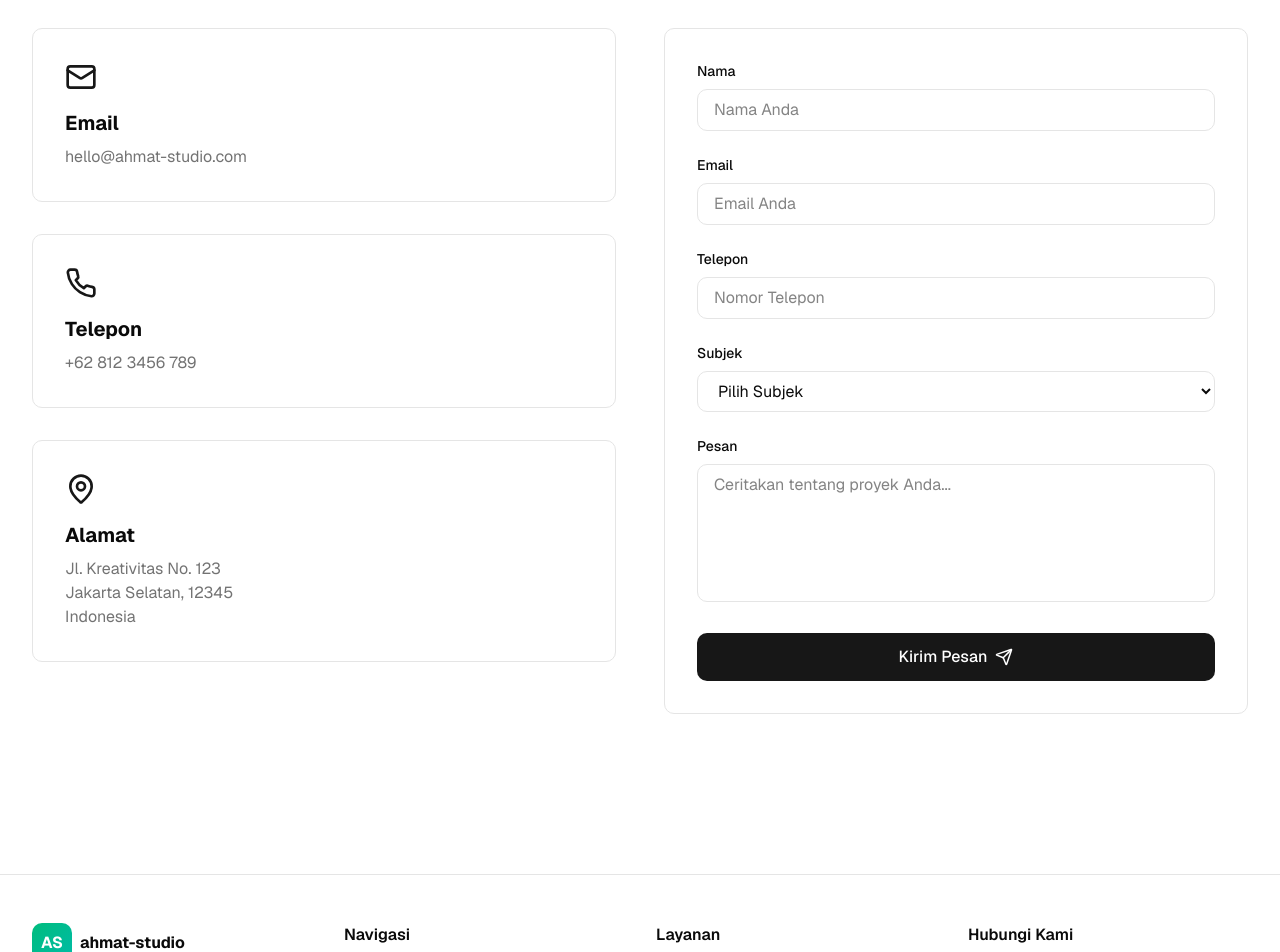
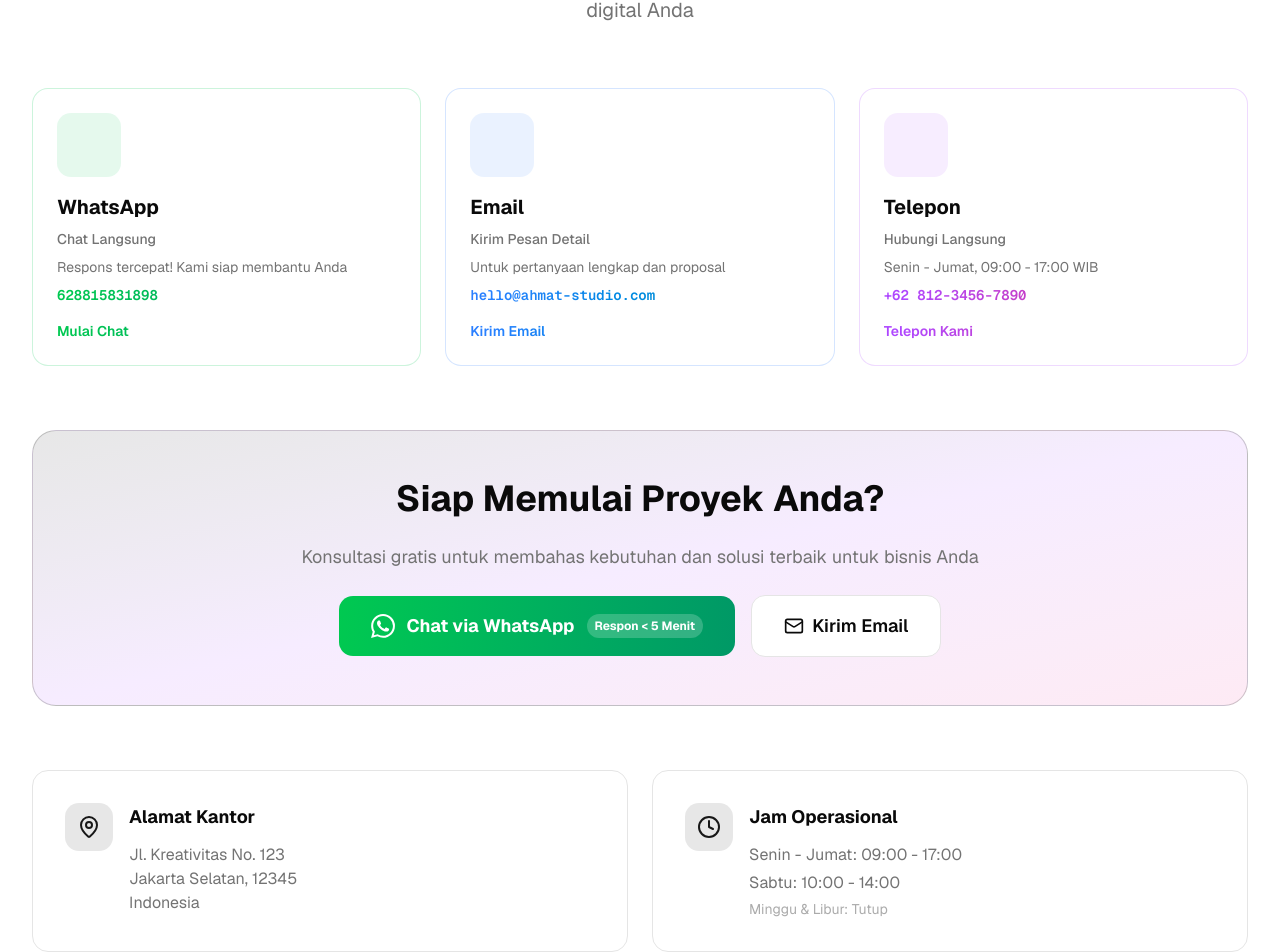
Before and after one commit to Ahmatsembiring/Projek-pkm, a Next.js app: page /kontak in a window 1280 px wide. Shown: the part 274-1226 px from the top of the page. Built offline with nearby package versions, Linux system fonts and the light colour scheme.

Commit message:
Update Kontak

```diff
--- a/app/kontak/page.tsx
+++ b/app/kontak/page.tsx
@@ -1,159 +1,203 @@
-"use client"
+'use client';
 
-import type React from "react"
+import type React from 'react';
+import { Mail, MapPin, Phone, Clock, Send, MessageCircle } from 'lucide-react';
+import { useState } from 'react';
 
-import { useState } from "react"
-import { Mail, Phone, MapPin, Send } from "lucide-react"
+// Konfigurasi Kontak
+// PENTING: Ganti dengan nomor WhatsApp AKTIF Anda!
+// Format: 62 + nomor tanpa 0 di depan
+// Contoh: 628123456789 (untuk nomor 08123456789)
+const WHATSAPP_NUMBER = '628815831898'; // ⬅️ GANTI DENGAN NOMOR ANDA!
+const PRE_FILLED_MESSAGE = 'Halo, saya tertarik dengan layanan Ahmat Studio. Bisakah kita berdiskusi lebih lanjut tentang proyek saya?';
+const WHATSAPP_URL = `https://wa.me/${WHATSAPP_NUMBER}?text=${encodeURIComponent(PRE_FILLED_MESSAGE)}`;
+
+// Ikon WhatsApp yang lebih bagus
+const WhatsAppIcon = (props: React.SVGProps<SVGSVGElement>) => (
+  <svg {...props} viewBox="0 0 24 24" fill="currentColor" xmlns="http://www.w3.org/2000/svg">
+    <path d="M17.472 14.382c-.297-.149-1.758-.867-2.03-.967-.273-.099-.471-.148-.67.15-.197.297-.767.966-.94 1.164-.173.199-.347.223-.644.075-.297-.15-1.255-.463-2.39-1.475-.883-.788-1.48-1.761-1.653-2.059-.173-.297-.018-.458.13-.606.134-.133.298-.347.446-.52.149-.174.198-.298.298-.497.099-.198.05-.371-.025-.52-.075-.149-.669-1.612-.916-2.207-.242-.579-.487-.5-.669-.51-.173-.008-.371-.01-.57-.01-.198 0-.52.074-.792.372-.272.297-1.04 1.016-1.04 2.479 0 1.462 1.065 2.875 1.213 3.074.149.198 2.096 3.2 5.077 4.487.709.306 1.262.489 1.694.625.712.227 1.36.195 1.871.118.571-.085 1.758-.719 2.006-1.413.248-.694.248-1.289.173-1.413-.074-.124-.272-.198-.57-.347m-5.421 7.403h-.004a9.87 9.87 0 01-5.031-1.378l-.361-.214-3.741.982.998-3.648-.235-.374a9.86 9.86 0 01-1.51-5.26c.001-5.45 4.436-9.884 9.888-9.884 2.64 0 5.122 1.03 6.988 2.898a9.825 9.825 0 012.893 6.994c-.003 5.45-4.437 9.884-9.885 9.884m8.413-18.297A11.815 11.815 0 0012.05 0C5.495 0 .16 5.335.157 11.892c0 2.096.547 4.142 1.588 5.945L.057 24l6.305-1.654a11.882 11.882 0 005.683 1.448h.005c6.554 0 11.89-5.335 11.893-11.893a11.821 11.821 0 00-3.48-8.413z" />
+  </svg>
+);
 
 export default function KontakPage() {
-  const [formData, setFormData] = useState({
-    name: "",
-    email: "",
-    phone: "",
-    subject: "",
-    message: "",
-  })
+  const [hoveredCard, setHoveredCard] = useState<string | null>(null);
 
-  const handleChange = (e: React.ChangeEvent<HTMLInputElement | HTMLTextAreaElement | HTMLSelectElement>) => {
-    setFormData({
-      ...formData,
-      [e.target.name]: e.target.value,
-    })
-  }
+  const contactMethods = [
+    {
+      id: 'whatsapp',
+      icon: <WhatsAppIcon className="w-8 h-8" />,
+      title: 'WhatsApp',
+      subtitle: 'Chat Langsung',
+      description: 'Respons tercepat! Kami siap membantu Anda',
+      value: WHATSAPP_NUMBER.replace(/(\d{2})(\d{3})(\d{4})(\d{4})/, '+$1 $2-$3-$4'),
+      action: 'Mulai Chat',
+      href: WHATSAPP_URL,
+      color: 'from-green-500 to-emerald-600',
+      bgColor: 'bg-green-500/10',
+      borderColor: 'border-green-500/20',
+      hoverBg: 'hover:bg-green-500/20',
+    },
+    {
+      id: 'email',
+      icon: <Mail className="w-8 h-8" />,
+      title: 'Email',
+      subtitle: 'Kirim Pesan Detail',
+      description: 'Untuk pertanyaan lengkap dan proposal',
+      value: 'hello@ahmat-studio.com',
+      action: 'Kirim Email',
+      href: 'mailto:hello@ahmat-studio.com',
+      color: 'from-blue-500 to-cyan-600',
+      bgColor: 'bg-blue-500/10',
+      borderColor: 'border-blue-500/20',
+      hoverBg: 'hover:bg-blue-500/20',
+    },
+    {
+      id: 'phone',
+      icon: <Phone className="w-8 h-8" />,
+      title: 'Telepon',
+      subtitle: 'Hubungi Langsung',
+      description: 'Senin - Jumat, 09:00 - 17:00 WIB',
+      value: '+62 812-3456-7890',
+      action: 'Telepon Kami',
+      href: 'tel:+628123456789',
+      color: 'from-purple-500 to-pink-600',
+      bgColor: 'bg-purple-500/10',
+      borderColor: 'border-purple-500/20',
+      hoverBg: 'hover:bg-purple-500/20',
+    },
+  ];
 
-  const handleSubmit = (e: React.FormEvent) => {
-    e.preventDefault()
-    // Here you would typically send the form data to a server
-    console.log("Form submitted:", formData)
-    alert("Terima kasih! Pesan Anda telah dikirim.")
-    setFormData({ name: "", email: "", phone: "", subject: "", message: "" })
-  }
+  const officeInfo = [
+    {
+      icon: <MapPin className="w-6 h-6 text-primary" />,
+      title: 'Alamat Kantor',
+      content: (
+        <address className="not-italic text-muted-foreground">
+          Jl. Kreativitas No. 123
+          <br />
+          Jakarta Selatan, 12345
+          <br />
+          Indonesia
+        </address>
+      ),
+    },
+    {
+      icon: <Clock className="w-6 h-6 text-primary" />,
+      title: 'Jam Operasional',
+      content: (
+        <div className="text-muted-foreground space-y-1">
+          <p>Senin - Jumat: 09:00 - 17:00</p>
+          <p>Sabtu: 10:00 - 14:00</p>
+          <p className="text-sm text-muted-foreground/60">Minggu & Libur: Tutup</p>
+        </div>
+      ),
+    },
+  ];
 
   return (
-    <div className="min-h-screen py-20 px-4 sm:px-6 lg:px-8">
+    <div className="min-h-screen py-12 px-4 sm:px-6 lg:px-8">
+      {/* Header Section */}
       <div className="max-w-7xl mx-auto">
-        <div className="text-center mb-16">
-          <h1 className="text-5xl font-bold mb-4">Hubungi Kami</h1>
-          <p className="text-xl text-muted-foreground max-w-2xl mx-auto">
-            Kami siap mendengarkan ide dan pertanyaan Anda
-          </p>
+        <div className="text-center mb-16 space-y-4">
+          <div className="inline-flex items-center gap-2 px-4 py-2 bg-primary/10 rounded-full text-primary text-sm font-medium mb-4">
+            <MessageCircle className="w-4 h-4" />
+            Mari Berkolaborasi
+          </div>
+          <h1 className="text-4xl sm:text-5xl lg:text-6xl font-bold bg-gradient-to-r from-primary via-purple-500 to-pink-500 bg-clip-text text-transparent">Hubungi Kami</h1>
+          <p className="text-lg sm:text-xl text-muted-foreground max-w-3xl mx-auto">Punya ide proyek atau pertanyaan? Tim kami siap membantu mewujudkan visi digital Anda</p>
         </div>
 
-        <div className="grid md:grid-cols-2 gap-12">
-          {/* Contact Info */}
-          <div className="space-y-8">
-            <div className="bg-card rounded-lg p-8 border border-border">
-              <Mail className="text-primary mb-4" size={32} />
-              <h3 className="text-xl font-bold mb-2">Email</h3>
+        {/* Contact Methods Grid */}
+        <div className="grid sm:grid-cols-2 lg:grid-cols-3 gap-6 mb-16">
+          {contactMethods.map((method) => (
+            <a
+              key={method.id}
+              href={method.href}
+              target={method.id === 'whatsapp' ? '_blank' : undefined}
+              rel={method.id === 'whatsapp' ? 'noopener noreferrer' : undefined}
+              onMouseEnter={() => setHoveredCard(method.id)}
+              onMouseLeave={() => setHoveredCard(null)}
+              className={`group relative bg-card rounded-2xl p-6 border ${method.borderColor} ${method.hoverBg} transition-all duration-300 hover:shadow-2xl hover:-translate-y-1 overflow-hidden`}
+            >
+              {/* Gradient Background Effect */}
+              <div className={`absolute inset-0 bg-gradient-to-br ${method.color} opacity-0 group-hover:opacity-5 transition-opacity duration-300`} />
+
+              {/* Icon Container */}
+              <div className={`${method.bgColor} w-16 h-16 rounded-xl flex items-center justify-center mb-4 group-hover:scale-110 transition-transform duration-300`}>
+                <div className={`text-transparent bg-gradient-to-br ${method.color} bg-clip-text`}>{method.icon}</div>
+              </div>
+
+              {/* Content */}
+              <div className="space-y-2 mb-4">
+                <h3 className="text-xl font-bold">{method.title}</h3>
+                <p className="text-sm font-medium text-muted-foreground">{method.subtitle}</p>
+                <p className="text-sm text-muted-foreground">{method.description}</p>
+                <p className={`text-sm font-mono font-semibold bg-gradient-to-r ${method.color} bg-clip-text text-transparent`}>{method.value}</p>
+              </div>
+
+              {/* Action Button */}
+              <div className={`flex items-center gap-2 text-sm font-semibold bg-gradient-to-r ${method.color} bg-clip-text text-transparent group-hover:gap-3 transition-all duration-300`}>
+                <span>{method.action}</span>
+                <Send className="w-4 h-4" />
+              </div>
+
+              {/* Hover Indicator */}
+              {hoveredCard === method.id && <div className={`absolute bottom-0 left-0 right-0 h-1 bg-gradient-to-r ${method.color}`} />}
+            </a>
+          ))}
+        </div>
+
+        {/* CTA Section */}
+        <div className="bg-gradient-to-br from-primary/10 via-purple-500/10 to-pink-500/10 rounded-3xl p-8 sm:p-12 border border-primary/20 mb-16">
+          <div className="max-w-3xl mx-auto text-center space-y-6">
+            <h2 className="text-3xl sm:text-4xl font-bold">Siap Memulai Proyek Anda?</h2>
+            <p className="text-lg text-muted-foreground">Konsultasi gratis untuk membahas kebutuhan dan solusi terbaik untuk bisnis Anda</p>
+            <div className="flex flex-col sm:flex-row gap-4 justify-center items-center">
               <a
-                href="mailto:hello@ahmat-studio.com"
-                className="text-muted-foreground hover:text-primary smooth-transition"
+                href={WHATSAPP_URL}
+                target="_blank"
+                rel="noopener noreferrer"
+                className="group inline-flex items-center gap-3 px-8 py-4 bg-gradient-to-r from-green-500 to-emerald-600 text-white rounded-xl text-lg font-bold hover:shadow-2xl hover:shadow-green-500/50 transition-all duration-300 hover:scale-105"
               >
-                hello@ahmat-studio.com
+                <WhatsAppIcon className="w-6 h-6 group-hover:rotate-12 transition-transform duration-300" />
+                Chat via WhatsApp
+                <span className="text-xs bg-white/20 px-2 py-1 rounded-full">Respon &lt; 5 Menit</span>
+              </a>
+              <a href="mailto:hello@ahmat-studio.com" className="inline-flex items-center gap-2 px-8 py-4 bg-card border border-border rounded-xl text-lg font-semibold hover:bg-accent hover:shadow-lg transition-all duration-300">
+                <Mail className="w-5 h-5" />
+                Kirim Email
               </a>
             </div>
+          </div>
+        </div>
 
-            <div className="bg-card rounded-lg p-8 border border-border">
-              <Phone className="text-primary mb-4" size={32} />
-              <h3 className="text-xl font-bold mb-2">Telepon</h3>
-              <a href="tel:+628123456789" className="text-muted-foreground hover:text-primary smooth-transition">
-                +62 812 3456 789
-              </a>
+        {/* Office Info */}
+        <div className="grid sm:grid-cols-2 gap-6">
+          {officeInfo.map((info, index) => (
+            <div key={index} className="bg-card rounded-2xl p-8 border border-border hover:shadow-xl transition-all duration-300 hover:-translate-y-1">
+              <div className="flex items-start gap-4">
+                <div className="bg-primary/10 p-3 rounded-xl">{info.icon}</div>
+                <div className="flex-1">
+                  <h3 className="text-lg font-bold mb-3">{info.title}</h3>
+                  {info.content}
+                </div>
+              </div>
             </div>
+          ))}
+        </div>
 
-            <div className="bg-card rounded-lg p-8 border border-border">
-              <MapPin className="text-primary mb-4" size={32} />
-              <h3 className="text-xl font-bold mb-2">Alamat</h3>
-              <address className="text-muted-foreground not-italic">
-                Jl. Kreativitas No. 123
-                <br />
-                Jakarta Selatan, 12345
-                <br />
-                Indonesia
-              </address>
-            </div>
+        {/* Social Proof */}
+        <div className="mt-16 text-center">
+          <p className="text-sm text-muted-foreground mb-4">Dipercaya oleh 100+ klien dari berbagai industri</p>
+          <div className="flex justify-center items-center gap-8 flex-wrap opacity-50">
+            <div className="text-2xl font-bold">⭐ 4.9/5.0</div>
+            <div className="h-8 w-px bg-border" />
+            <div className="text-sm">100+ Proyek Selesai</div>
+            <div className="h-8 w-px bg-border" />
+            <div className="text-sm">Respon &lt; 5 Menit</div>
           </div>
-
-          {/* Contact Form */}
-          <form onSubmit={handleSubmit} className="bg-card rounded-lg p-8 border border-border space-y-6">
-            <div>
-              <label className="block text-sm font-medium mb-2">Nama</label>
-              <input
-                type="text"
-                name="name"
-                value={formData.name}
-                onChange={handleChange}
-                required
-                className="w-full px-4 py-2 rounded-lg border border-border bg-background focus:outline-none focus:border-primary smooth-transition"
-                placeholder="Nama Anda"
-              />
-            </div>
-
-            <div>
-              <label className="block text-sm font-medium mb-2">Email</label>
-              <input
-                type="email"
-                name="email"
-                value={formData.email}
-                onChange={handleChange}
-                required
-                className="w-full px-4 py-2 rounded-lg border border-border bg-background focus:outline-none focus:border-primary smooth-transition"
-                placeholder="Email Anda"
-              />
-            </div>
-
-            <div>
-              <label className="block text-sm font-medium mb-2">Telepon</label>
-              <input
-                type="tel"
-                name="phone"
-                value={formData.phone}
-                onChange={handleChange}
-                className="w-full px-4 py-2 rounded-lg border border-border bg-background focus:outline-none focus:border-primary smooth-transition"
-                placeholder="Nomor Telepon"
-              />
-            </div>
-
-            <div>
-              <label className="block text-sm font-medium mb-2">Subjek</label>
-              <select
-                name="subject"
-                value={formData.subject}
-                onChange={handleChange}
-                required
-                className="w-full px-4 py-2 rounded-lg border border-border bg-background focus:outline-none focus:border-primary smooth-transition"
-              >
-                <option value="">Pilih Subjek</option>
-                <option value="Design">Design Inquiry</option>
-                <option value="Branding">Branding Inquiry</option>
-                <option value="Web">Web Development</option>
-                <option value="Other">Lainnya</option>
-              </select>
-            </div>
-
-            <div>
-              <label className="block text-sm font-medium mb-2">Pesan</label>
-              <textarea
-                name="message"
-                value={formData.message}
-                onChange={handleChange}
-                required
-                rows={5}
-                className="w-full px-4 py-2 rounded-lg border border-border bg-background focus:outline-none focus:border-primary smooth-transition resize-none"
-                placeholder="Ceritakan tentang proyek Anda..."
-              />
-            </div>
-
-            <button
-              type="submit"
-              className="w-full inline-flex items-center justify-center gap-2 px-6 py-3 bg-primary text-white rounded-lg hover:bg-primary-dark smooth-transition font-medium"
-            >
-              Kirim Pesan
-              <Send size={18} />
-            </button>
-          </form>
         </div>
       </div>
     </div>
-  )
+  );
 }
--- a/app/page.tsx
+++ b/app/page.tsx
@@ -75,7 +75,7 @@ export default function Home() {
         <div className="max-w-4xl mx-auto text-center space-y-8 animate-in fade-in slide-in-from-bottom-4 duration-1000">
           <div className="inline-flex items-center gap-2 px-4 py-2 bg-card rounded-full border border-border hover:border-primary smooth-transition">
             <Sparkles size={16} className="text-primary animate-pulse" />
-            <span className="text-sm font-medium">Welcome to ahmat-studio</span>
+            <span className="text-sm font-medium">Welcome to projek-ppkm</span>
           </div>
 
           <h1 className="text-5xl sm:text-6xl lg:text-7xl font-bold leading-tight text-balance">
```
